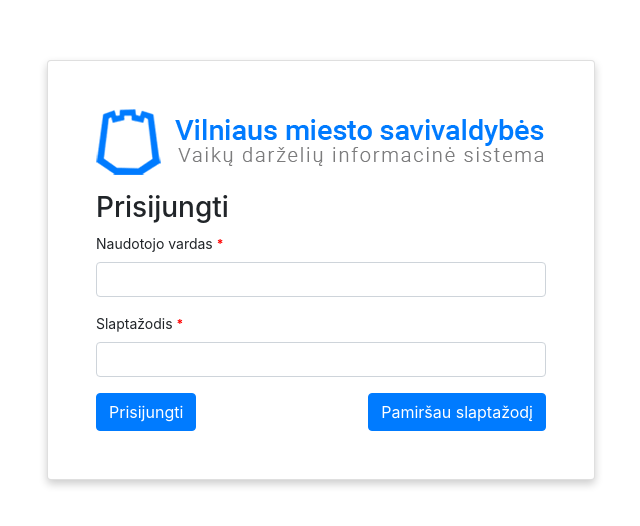
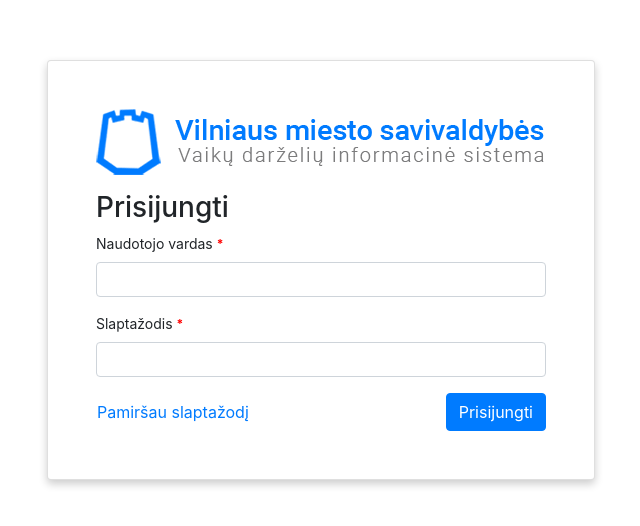
Before and after one commit to JurgitaVisa/Projektas_Darzeliu_IS, a React (Create React App) app in the folder front/: page / in a window 1280 px wide. Shown: the part 130-656 px from the top of the page, without its empty margins (319-959 px from the left). Built offline with nearby package versions, Linux system fonts and the light colour scheme.

Commit message:
LoginContainer mygtukai perdaryti pagal dizaina

```diff
--- a/front/src/components/01Login/LoginContainer.jsx
+++ b/front/src/components/01Login/LoginContainer.jsx
@@ -140,21 +140,22 @@
           </div>
 
           <button
+            type="button"
+            className="btn btn-link"
+            style={{paddingLeft: "0px"}}
+            onClick={() => {return(ForgotPasswordWindow())}}
+            formNoValidate
+          >
+            Pamiršau slaptažodį
+          </button>
+
+          <button
             type="submit"
-            className="btn btn-primary"
+            className="btn btn-primary float-right"
             id="btnLogin"
             disabled={data.loggingIn}
           >
             {data.loggingIn ? "Jungiamasi..." : "Prisijungti"}
-          </button>
-
-          <button
-            type="button"
-            className="btn btn-primary float-right"
-            onClick={() => {return(ForgotPasswordWindow())}}
-            formNoValidate
-          >
-            Pamiršau slaptažodį
           </button>
 
         </form>
```
